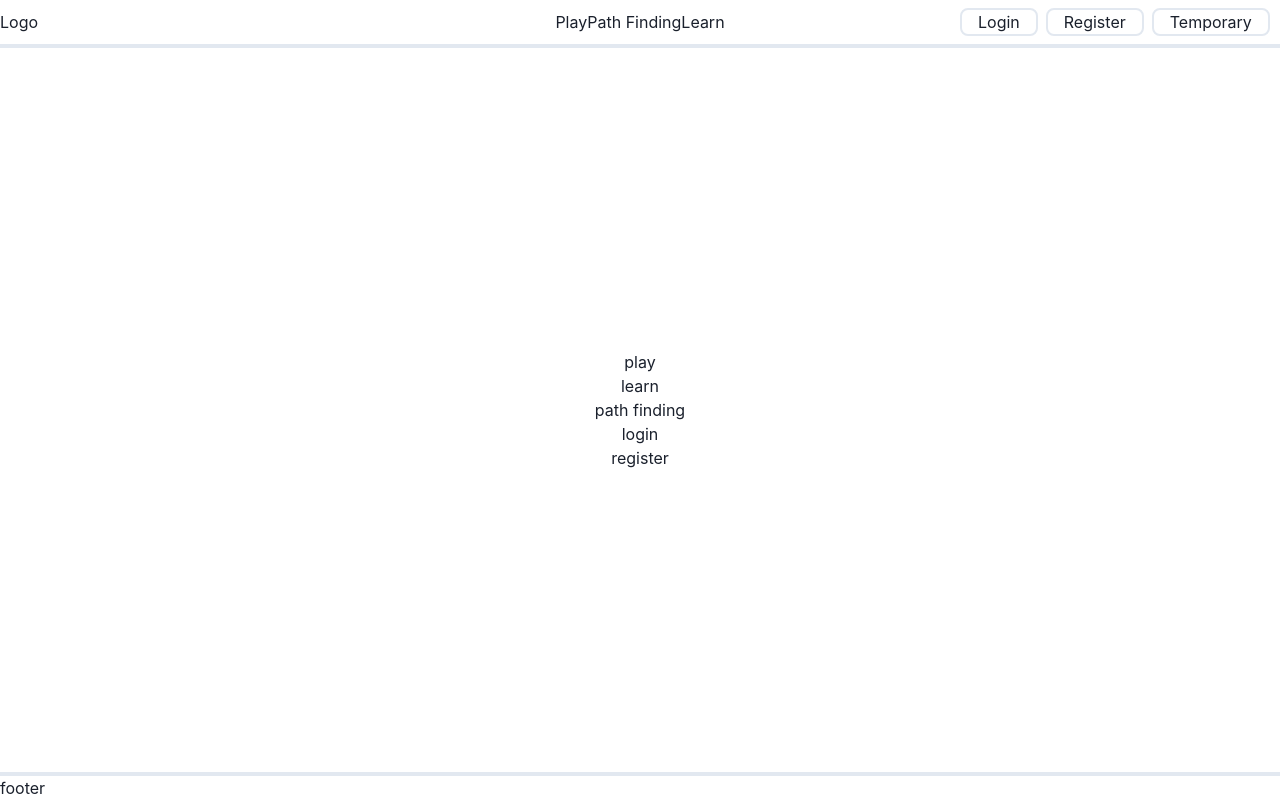
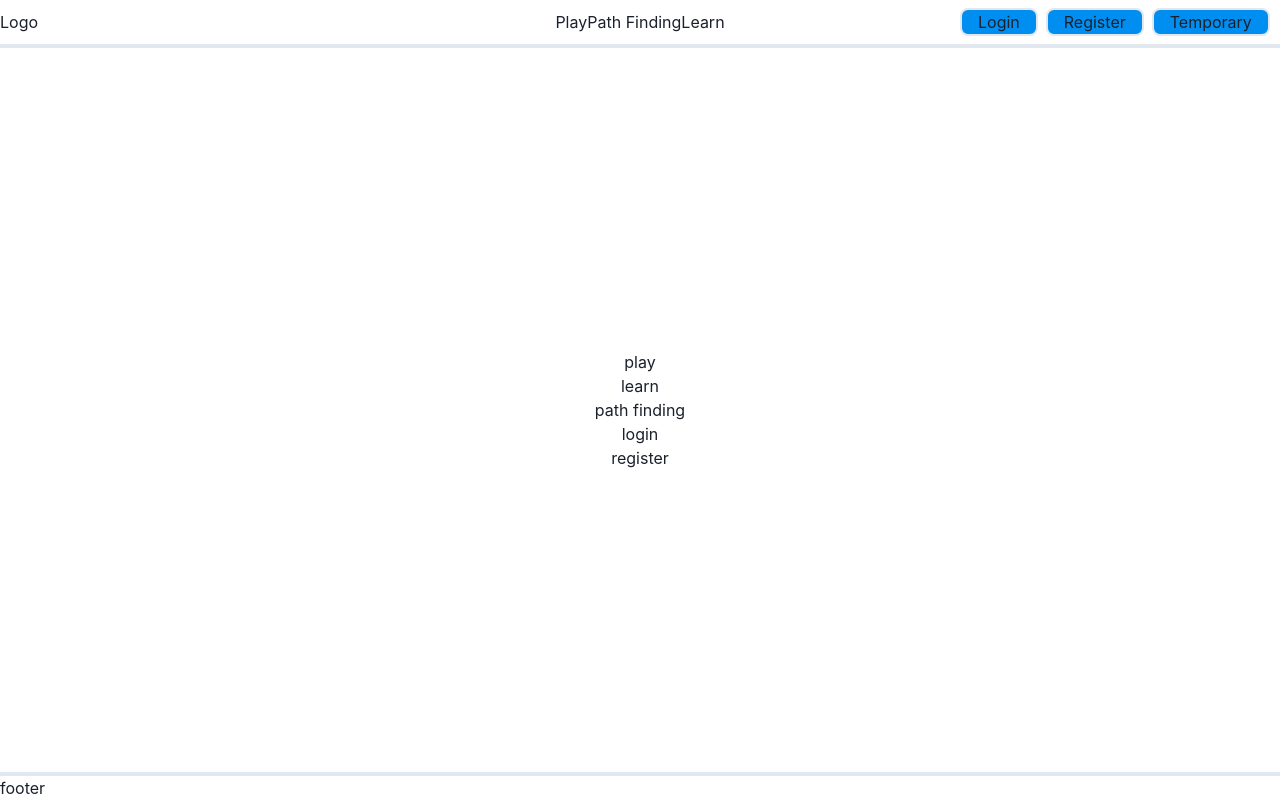
Before and after one commit to Am4teur/mazer-next, a Next.js app: page / in a window 1280 px wide. Built offline with nearby package versions, Linux system fonts and the light colour scheme.

Commit message:
Add correct color and animations to Button component

```diff
--- a/components/basics/Button.tsx
+++ b/components/basics/Button.tsx
@@ -1,4 +1,5 @@
 import React from "react";
+import { motion } from "framer-motion";
 
 interface IButtonProps {
   children: React.ReactNode;
@@ -6,9 +7,13 @@ interface IButtonProps {
 
 const Button = ({ children }: IButtonProps) => {
   return (
-    <button className="border-solid border-2 border-sky-800 bg-sky-500 rounded-lg px-4 my-2">
+    <motion.button
+      className="border-solid border-2 bg-blue-3 rounded-lg px-4 my-2"
+      whileTap={{ y: 2 }}
+      whileHover={{ scale: 1.1 }}
+    >
       {children}
-    </button>
+    </motion.button>
   );
 };
 
```
